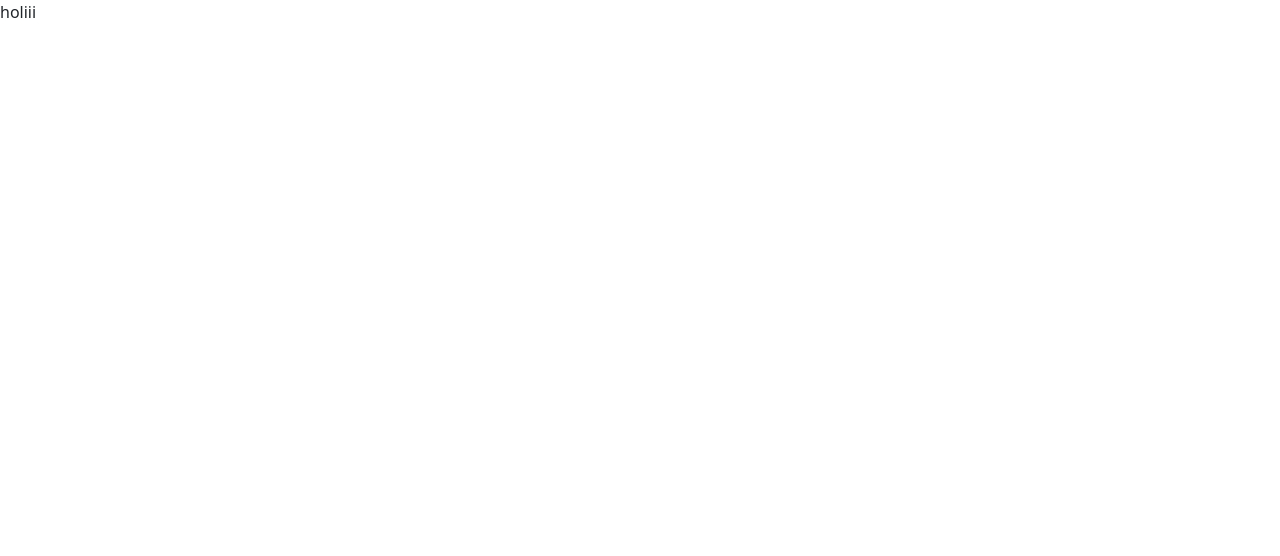
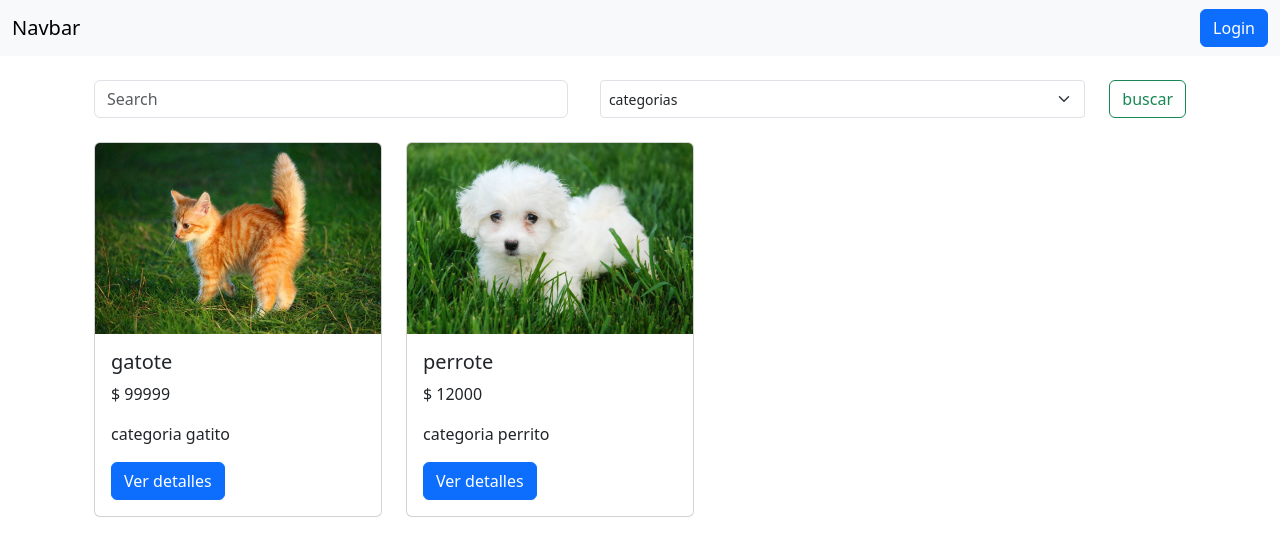
Before and after one commit to Cristally/Tienda-Detalles-Originales-, a Django app: page / in a window 1280 px wide. Before the commit the part shown is almost empty. Shown: the top 556 px of the page. Run offline with Django 5.2, Linux system fonts and the light colour scheme; data comes from the database, SQL or seed files in the repository; both versions use the stored data as it was after the commit.

Commit message:
agregue el html de lista de productos funciona

```diff
--- a/PRUEBA_3_HUERTA_DE_LA_CRUZ/appTienda/urls.py
+++ b/PRUEBA_3_HUERTA_DE_LA_CRUZ/appTienda/urls.py
@@ -1,6 +1,12 @@
 from django.urls import path
 from . import views
+from django.conf.urls.static import static
+from django.conf import settings
+
 
 urlpatterns = [
-    path('', views.Base )
+    path('', views.catalogo )
 ]
+
+if settings.DEBUG:
+    urlpatterns += static(settings.MEDIA_URL, document_root=settings.MEDIA_ROOT)
--- a/PRUEBA_3_HUERTA_DE_LA_CRUZ/appTienda/views.py
+++ b/PRUEBA_3_HUERTA_DE_LA_CRUZ/appTienda/views.py
@@ -8,7 +8,7 @@ def Base(request):
 
 def catalogo(request):
     productos = Producto.objects.all()
-    return render(request, 'catalogo.html', {'productos': productos})
+    return render(request, 'index.html', {'productos': productos})
 
 def crear_pedido(request):
     token_generado = None
--- a/PRUEBA_3_HUERTA_DE_LA_CRUZ/templates/base.html
+++ b/PRUEBA_3_HUERTA_DE_LA_CRUZ/templates/base.html
@@ -20,10 +20,17 @@
 
     <body>
         <header>
-            <!-- place navbar here -->
+            <nav class="navbar bg-body-tertiary">
+                <div class="container-fluid">
+                    <a class="navbar-brand">Navbar</a>
+                    <a href='admin' class="btn btn-primary">Login</a>
+                </div>
+            </nav>
         </header>
         <main>
-            holiii
+
+            {% block content %}
+            {% endblock content %}
         </main>
         <footer>
             <!-- place footer here -->
--- a/PRUEBA_3_HUERTA_DE_LA_CRUZ/templates/index.html
+++ b/PRUEBA_3_HUERTA_DE_LA_CRUZ/templates/index.html
@@ -1,5 +1,31 @@
 {% extends "base.html" %}
 
 {% block content %}
-
+    <div class="container">
+        <div class="container-fluid mb-4 mt-4">
+            <form class="d-flex " role="search">
+                <input class="form-control me-2" type="search" placeholder="Search" aria-label="Search"/>
+                <select class="form-select form-select-sm ms-4" aria-label="Small select example">
+                    <option selected>categorias</option>
+                    {% for producto in productos%}
+                    <option value="">{{ producto.categoria }}</option>
+                    {% endfor %}
+                </select>
+                <button class="btn btn-outline-success ms-4" type="submit">buscar</button>
+            </form>
+        </div>
+        <div class="container-fluid d-flex">
+            {% for producto in productos%}
+            <div class="card mb-2 me-4 " style="width: 18rem;">
+                <img src="{{ producto.imagen_principal.url }}" class="card-img-top" alt="...">
+                <div class="card-body">
+                    <h5 class="card-title">{{ producto.nombre }}</h5>
+                    <p class="card-text">$ {{ producto.precio_base }}</p>
+                    <p class="card-text">categoria {{ producto.categoria }}</p>
+                    <a href="#" class="btn btn-primary">Ver detalles</a>
+                </div>
+            </div>
+            {% endfor %}
+        </div>
+    </div>
 {% endblock content %}
```
Also changed, not shown: PRUEBA_3_HUERTA_DE_LA_CRUZ/appTienda/migrations/0001_initial.py (added), PRUEBA_3_HUERTA_DE_LA_CRUZ/db.sqlite3, PRUEBA_3_HUERTA_DE_LA_CRUZ/media/productos/gatito_c529636e_230522123719_1000x667.jpg (added), PRUEBA_3_HUERTA_DE_LA_CRUZ/media/productos/wqwwqeeqeeqweqwe.jpg (added).
